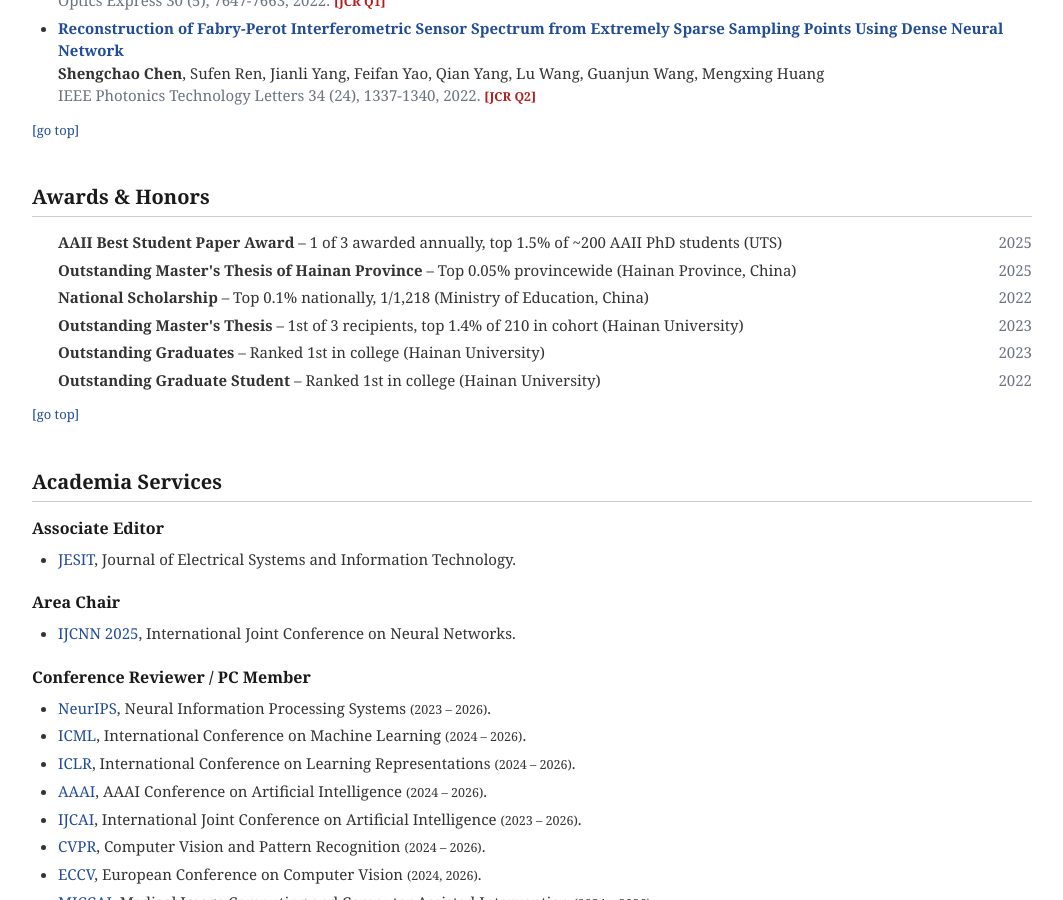
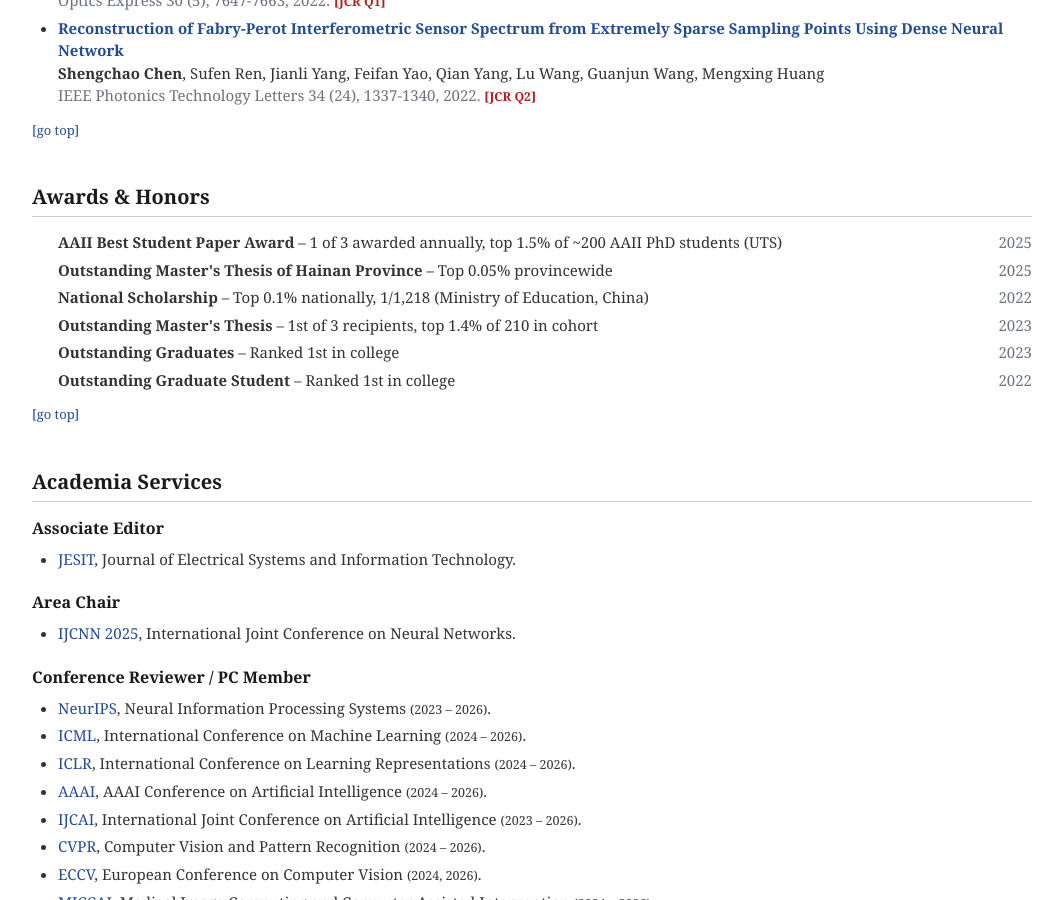
Before and after one commit to shengchaochen82/shengchaochen82.github.io, a Jekyll site: the page built from index.md, in a window 1280 px wide and 900 px high, scrolled down 3513 px. Shown: the whole window, without its empty margins (108-1171 px from the left). Built offline with Jekyll 4.4.1, drawn with Linux system fonts in a browser that asks for light colours.

Commit message:
Content: remove institution parentheticals from Awards & Honors entries
Co-Authored-By: Claude Sonnet 5 <noreply@anthropic.com>

```diff
--- a/_includes/classic_honors.html
+++ b/_includes/classic_honors.html
@@ -6,7 +6,7 @@
       <span class="classic-honor-year">2025</span>
     </li>
     <li class="classic-honor">
-      <span class="classic-honor-body"><strong>Outstanding Master's Thesis of Hainan Province</strong> – Top 0.05% provincewide (Hainan Province, China)</span>
+      <span class="classic-honor-body"><strong>Outstanding Master's Thesis of Hainan Province</strong> – Top 0.05% provincewide</span>
       <span class="classic-honor-year">2025</span>
     </li>
     <li class="classic-honor">
@@ -14,15 +14,15 @@
       <span class="classic-honor-year">2022</span>
     </li>
     <li class="classic-honor">
-      <span class="classic-honor-body"><strong>Outstanding Master's Thesis</strong> – 1st of 3 recipients, top 1.4% of 210 in cohort (Hainan University)</span>
+      <span class="classic-honor-body"><strong>Outstanding Master's Thesis</strong> – 1st of 3 recipients, top 1.4% of 210 in cohort</span>
       <span class="classic-honor-year">2023</span>
     </li>
     <li class="classic-honor">
-      <span class="classic-honor-body"><strong>Outstanding Graduates</strong> – Ranked 1st in college (Hainan University)</span>
+      <span class="classic-honor-body"><strong>Outstanding Graduates</strong> – Ranked 1st in college</span>
       <span class="classic-honor-year">2023</span>
     </li>
     <li class="classic-honor">
-      <span class="classic-honor-body"><strong>Outstanding Graduate Student</strong> – Ranked 1st in college (Hainan University)</span>
+      <span class="classic-honor-body"><strong>Outstanding Graduate Student</strong> – Ranked 1st in college</span>
       <span class="classic-honor-year">2022</span>
     </li>
   </ul>
```
